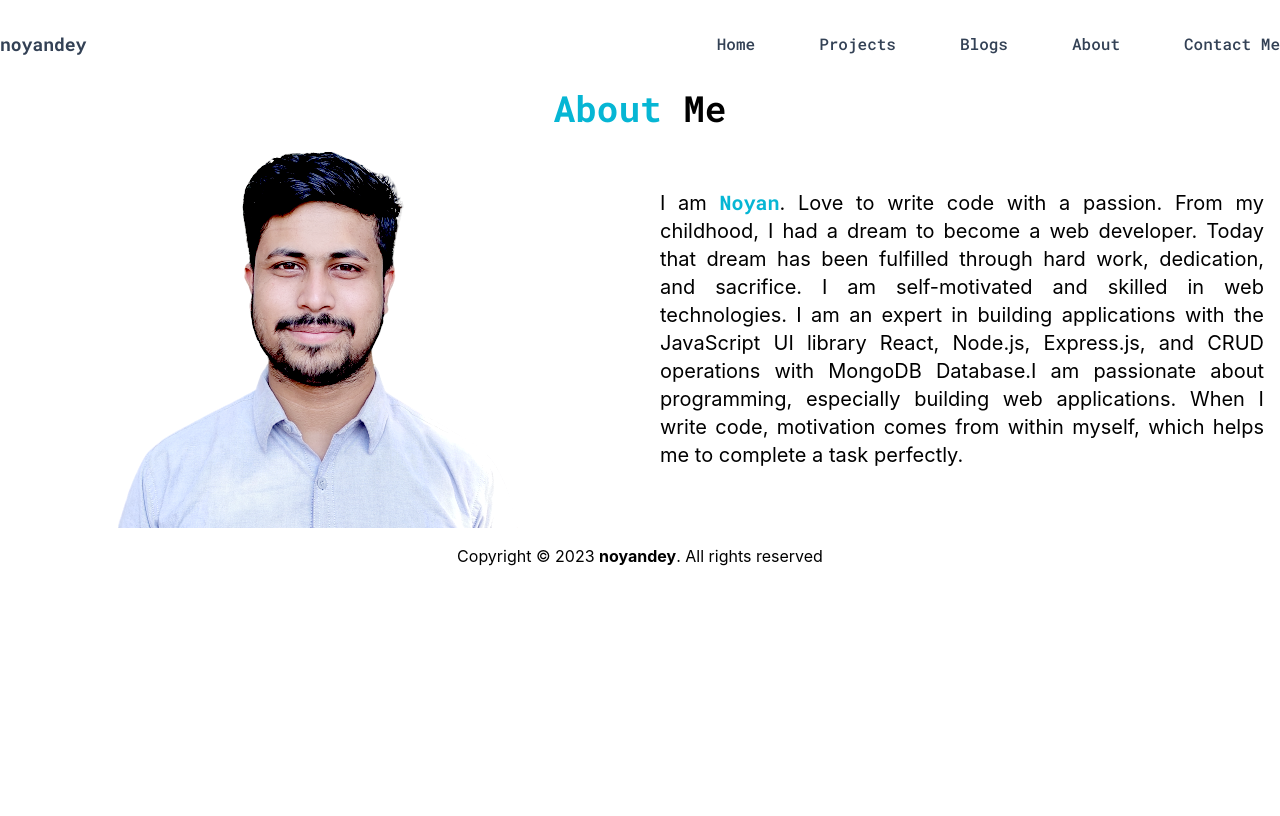
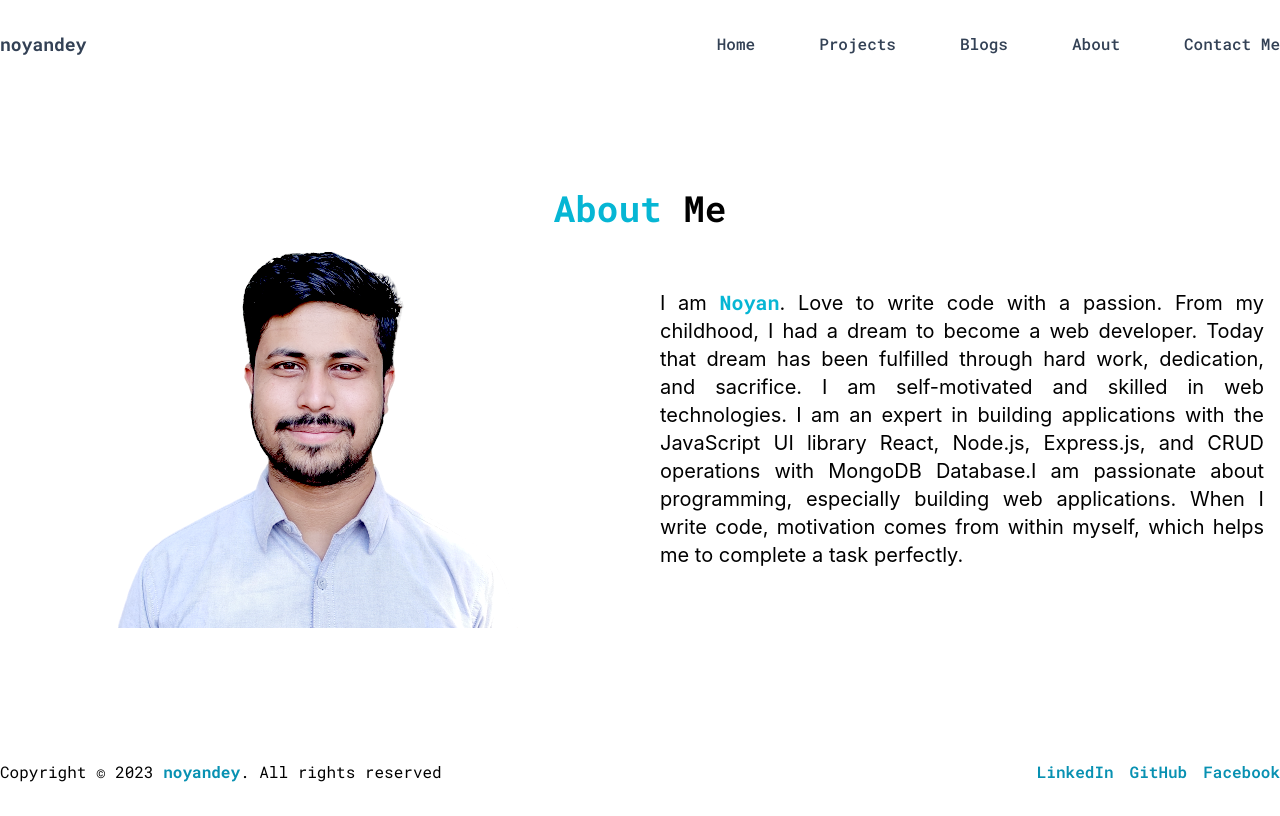
Before and after one commit to noyandey88/my-portfolio, a Next.js app: page /about in a window 1280 px wide. Built offline with nearby package versions, Linux system fonts and the light colour scheme.

Commit message:
task completed

```diff
--- a/components/Footer/Footer.js
+++ b/components/Footer/Footer.js
@@ -1,9 +1,17 @@
+import Link from 'next/link';
 import React from 'react';
 
 const Footer = () => {
   return (
-    <footer className='text-center py-4'>
-      <h2>Copyright &copy; 2023 <span className="font-bold">noyandey</span>. All rights reserved</h2>
+    <footer className='text-center py-8 font-code'>
+      <div className="flex flex-col items-center gap-2 md:flex-row md:justify-between">
+        <h2>Copyright &copy; 2023 <span className="font-bold text-cyan-600">noyandey</span>. All rights reserved</h2>
+        <div className="flex gap-4 text-cyan-600 font-semibold">
+          <Link href="https://www.linkedin.com/in/noyandey88">LinkedIn</Link>
+          <Link href="https://github.com/codernoyan">GitHub</Link>
+          <Link href="https://web.facebook.com/noyon.dey.1998">Facebook</Link>
+        </div>
+      </div>
     </footer>
   );
 };
--- a/components/Projects/Project.js
+++ b/components/Projects/Project.js
@@ -24,9 +24,9 @@ const Project = ({ project }) => {
         <p className="mb-4 text-gray-700">
           {project.description.slice(0, 100)}...
         </p>
-        <div className="flex gap-2">
-          <Link className='border-2 border-cyan-500 px-2 py-1 text-cyan-600 font-medium' href={project.liveLink}>Live Site</Link>
-          <Link href={`projects/${project?.id}`} className='border-2 border-cyan-500 px-2 py-1 text-cyan-600 flex-1 text-center font-bold'>Explore Details</Link>
+        <div className="flex gap-2 items-center">
+          <Link className='border-2 border-cyan-500 px-2 py-1 text-cyan-600 font-medium rounded-sm' href={project.liveLink}>Live Site</Link>
+          <Link href={`projects/${project?.id}`} className='border-2 border-cyan-500 px-2 py-1 text-cyan-600 flex-1 text-center font-bold rounded-sm'>Explore Details</Link>
         </div>
       </div>
     </div>
--- a/pages/about.js
+++ b/pages/about.js
@@ -4,7 +4,7 @@ import React from 'react';
 
 const About = () => {
   return (
-    <div>
+    <div className="md:h-[80vh] flex justify-center items-center">
       <Head>
         <title>About - noyandey</title>
         <meta name="description" content="Generated by create next app" />
--- a/pages/blogs.js
+++ b/pages/blogs.js
@@ -1,8 +1,14 @@
+import Head from 'next/head';
 import React from 'react';
 
 const Blogs = () => {
   return (
     <div className="h-[80vh] flex justify-center items-center">
+      <Head>
+        <title>Blogs - noyandey</title>
+        <meta name="description" content="Generated by create next app" />
+        <link rel="icon" href="/favicon.ico" />
+      </Head>
       <div className="text-center font-code my-4">
         <h1 className="text-4xl font-semibold">Coming <span className="text-cyan-500">Soon</span></h1>
       </div>
--- a/pages/index.js
+++ b/pages/index.js
@@ -21,7 +21,7 @@ export default function Home({ projects }) {
 }
 
 export const getServerSideProps = async () => {
-  const res = await fetch("http://localhost:5000/projects");
+  const res = await fetch("https://noyan-portfolio-server.vercel.app/projects");
   const data = await res.json();
 
   return {
--- a/pages/projects/[projectId].js
+++ b/pages/projects/[projectId].js
@@ -85,7 +85,7 @@ const ProjectDetails = ({ project }) => {
 export const getServerSideProps = async (context) => {
   const { params } = context;
 
-  const res = await fetch(`http://localhost:5000/projects/${params?.projectId}`);
+  const res = await fetch(`https://noyan-portfolio-server.vercel.app/projects/${params?.projectId}`);
   const data = await res.json();
 
   return {
@@ -96,7 +96,7 @@ export const getServerSideProps = async (context) => {
 }
 
 export const getServerSidePaths = async () => {
-  const res = await fetch("http://localhost:5000/projects");
+  const res = await fetch("https://noyan-portfolio-server.vercel.app/projects");
   const projects = await res.json();
 
   const paths = projects.map(project => {
```
